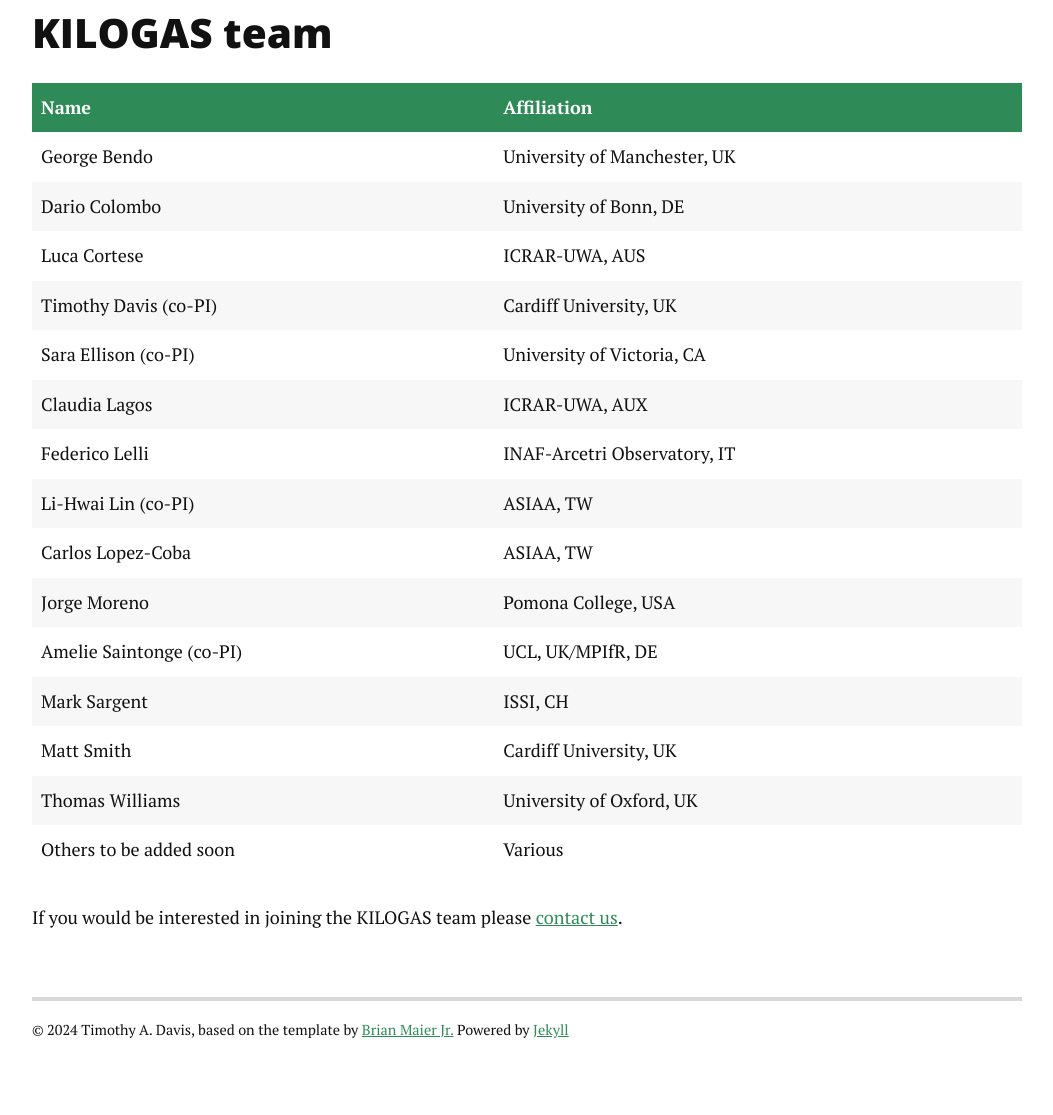
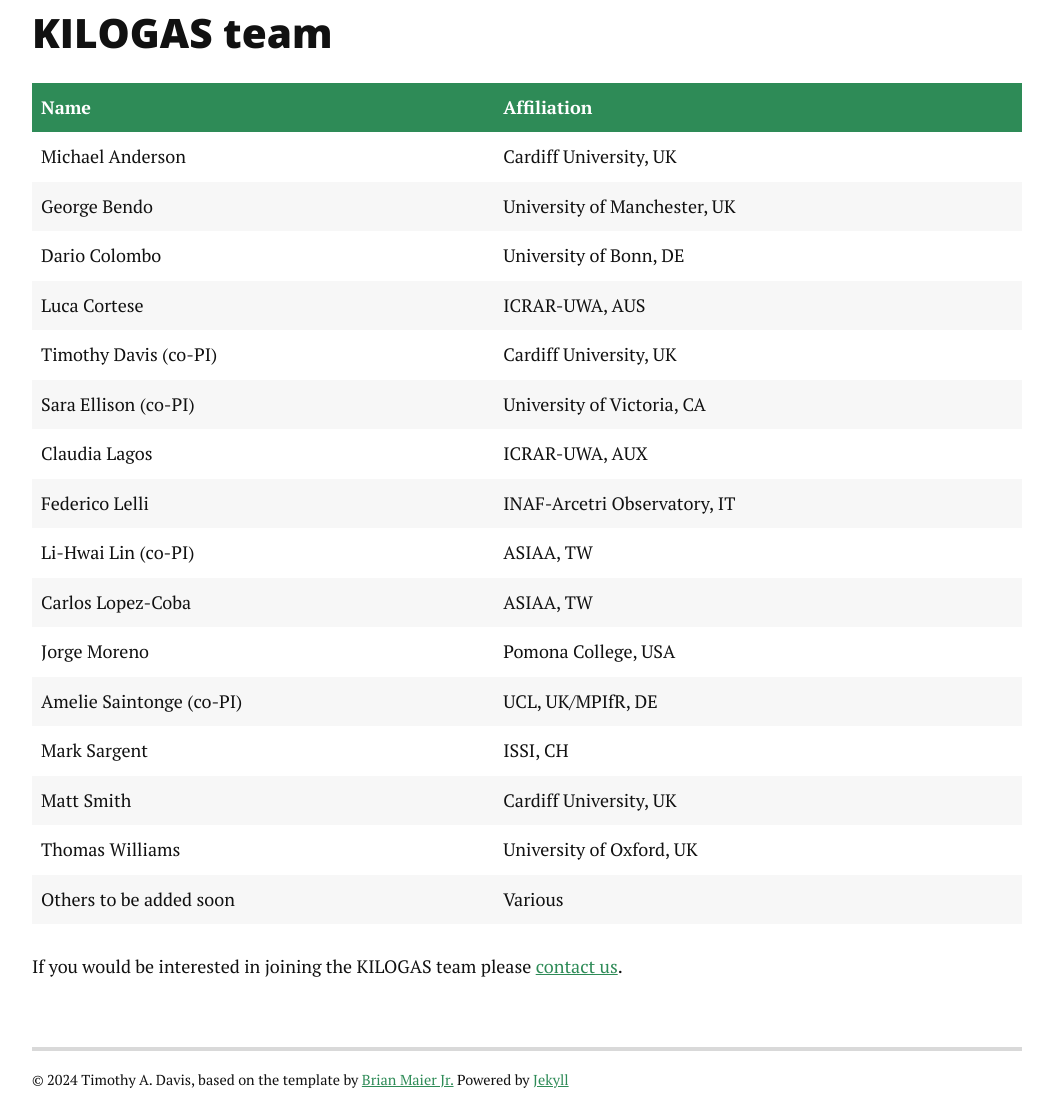
Before and after one commit to TimothyADavis/kilogas, a Jekyll site: the page built from team.md, in a window 1280 px wide. Shown: the part 270-1385 px from the top of the page, without its empty margins (113-1166 px from the left). Built offline with Jekyll 4.4.1, drawn with Linux system fonts in a browser that asks for light colours; nearby versions of some CDN libraries; before the commit the page ends 1335 px from its top, so only the background shows below that.

Commit message:
Update team.md

```diff
--- a/team.md
+++ b/team.md
@@ -7,6 +7,7 @@
 
 | Name      				| Affiliation                  |
 | ----------- 				| ----------- 				   |
+| Michael Anderson 			| Cardiff University, UK		|
 | George Bendo				| University of Manchester, UK	|
 | Dario Colombo				| University of Bonn, DE 		|
 | Luca Cortese				| ICRAR-UWA, AUS				|
```
